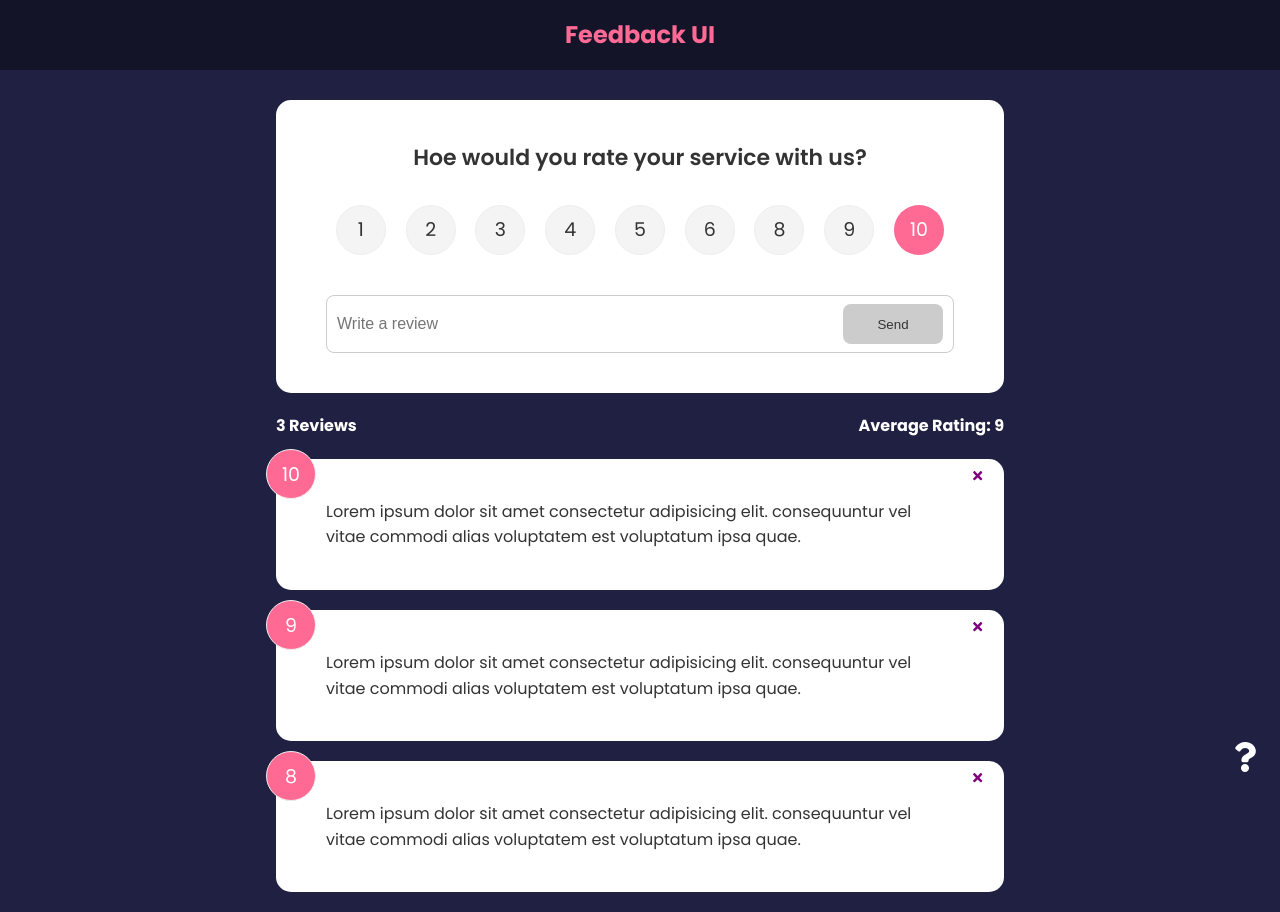
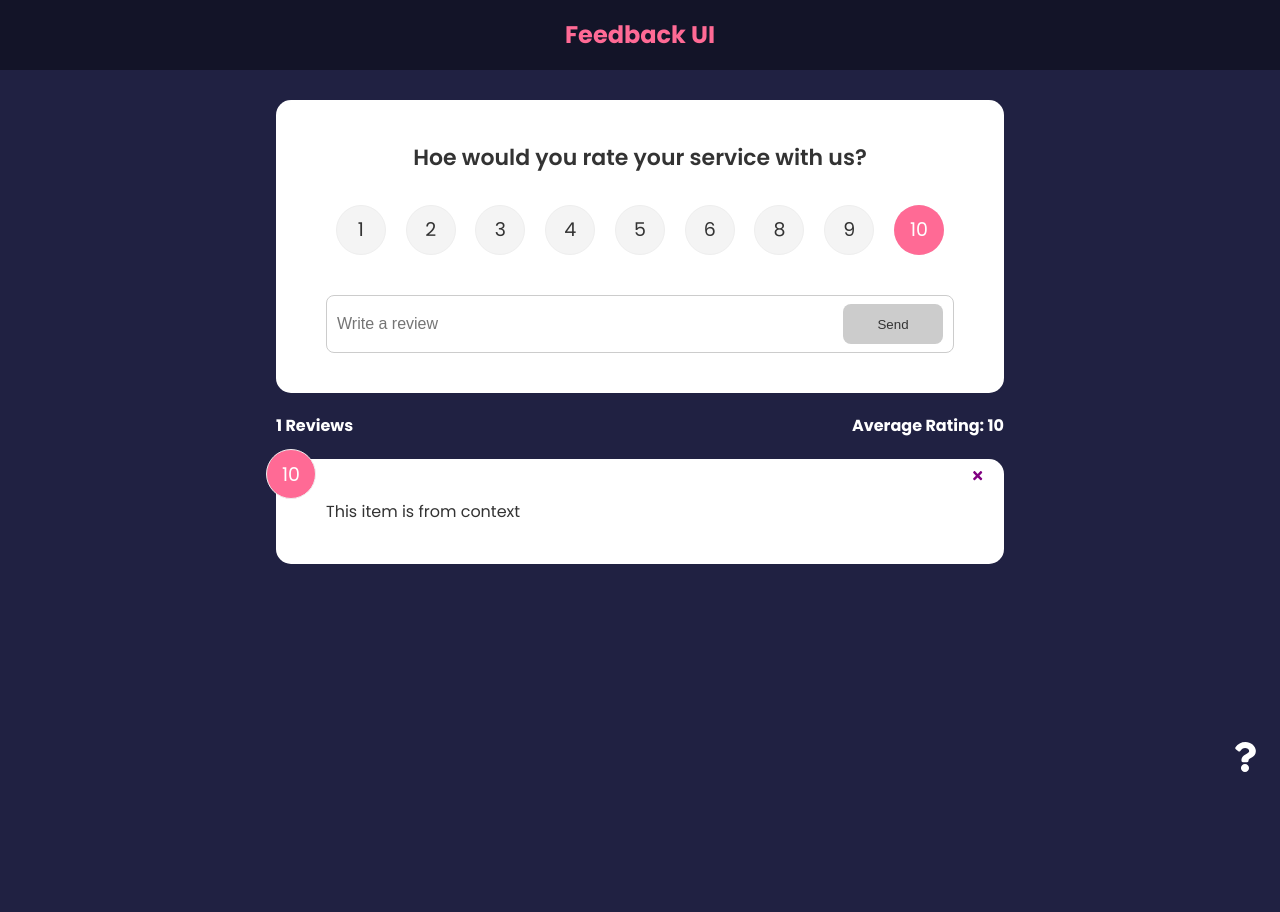
Before and after one commit to alyssavoccia/feedback-app, a React (Create React App) app: page / in a window 1280 px wide. After the commit the page ends 800 px from the top, so only its background shows below. Built offline with nearby package versions, Linux system fonts and the light colour scheme.

Commit message:
Updating state within app to use context

```diff
--- a/src/App.js
+++ b/src/App.js
@@ -35,8 +35,8 @@
             <Route exact path='/' element={
               <>
                 <FeedbackForm handleAdd={addFeedback} />
-                <FeedbackStats feedback={feedback} />
-                <FeedbackList feedback={feedback} handleDelete={deleteFeedback} />
+                <FeedbackStats />
+                <FeedbackList handleDelete={deleteFeedback} />
               </>
             } />
             <Route path='/about' element={<AboutPage />} />
--- a/src/components/FeedbackList.jsx
+++ b/src/components/FeedbackList.jsx
@@ -1,9 +1,12 @@
 import { motion, AnimatePresence } from 'framer-motion';
-import PropTypes from 'prop-types';
+import { useContext } from 'react';
 
 import FeedbackItem from "./FeedbackItem";
+import FeedbackContext from '../context/FeedbackContext';
 
-function FeedbackList({ feedback, handleDelete }) {
+function FeedbackList({ handleDelete }) {
+  const {feedback} = useContext(FeedbackContext);
+
   if (!feedback || feedback.length === 0) {
     return <p>No feedback yet.</p>
   }
@@ -21,14 +24,4 @@
   )
 }
 
-FeedbackList.propTypes = {
-  feedback: PropTypes.arrayOf(
-    PropTypes.shape({
-      id: PropTypes.number.isRequired,
-      text: PropTypes.string.isRequired,
-      rating: PropTypes.number.isRequired
-    })
-  )
-}
-
 export default FeedbackList;
--- a/src/components/FeedbackStats.jsx
+++ b/src/components/FeedbackStats.jsx
@@ -1,6 +1,10 @@
-import PropTypes from 'prop-types';
+import { useContext } from 'react';
 
-function FeedbackStats({ feedback }) {
+import FeedbackContext from '../context/FeedbackContext';
+
+function FeedbackStats() {
+  const {feedback} = useContext(FeedbackContext);
+
   // Calculate ratings avg
   let average = feedback.reduce((acc, cur) => {
     return acc + cur.rating
@@ -16,8 +20,4 @@
   )
 }
 
-FeedbackStats.propTypes = {
-  feedback: PropTypes.array.isRequired
-};
-
 export default FeedbackStats
```
